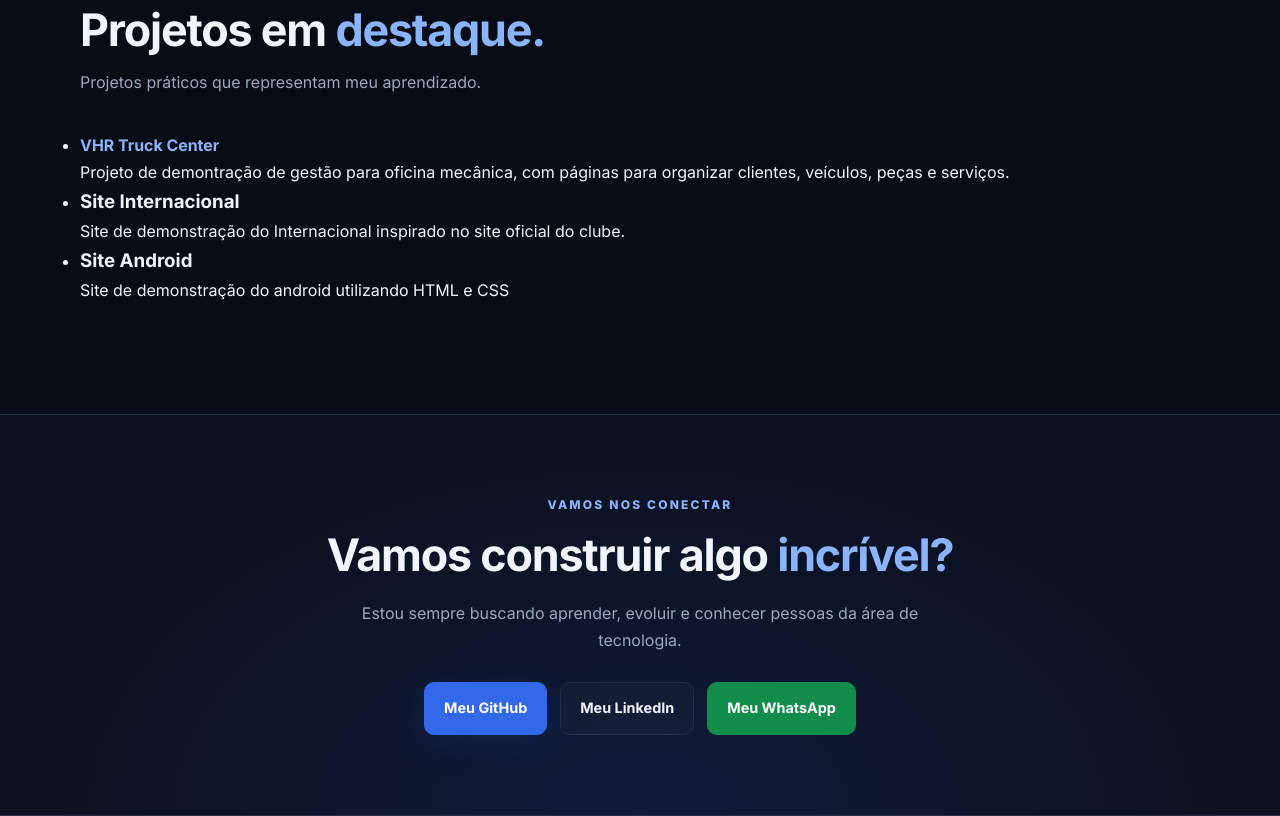
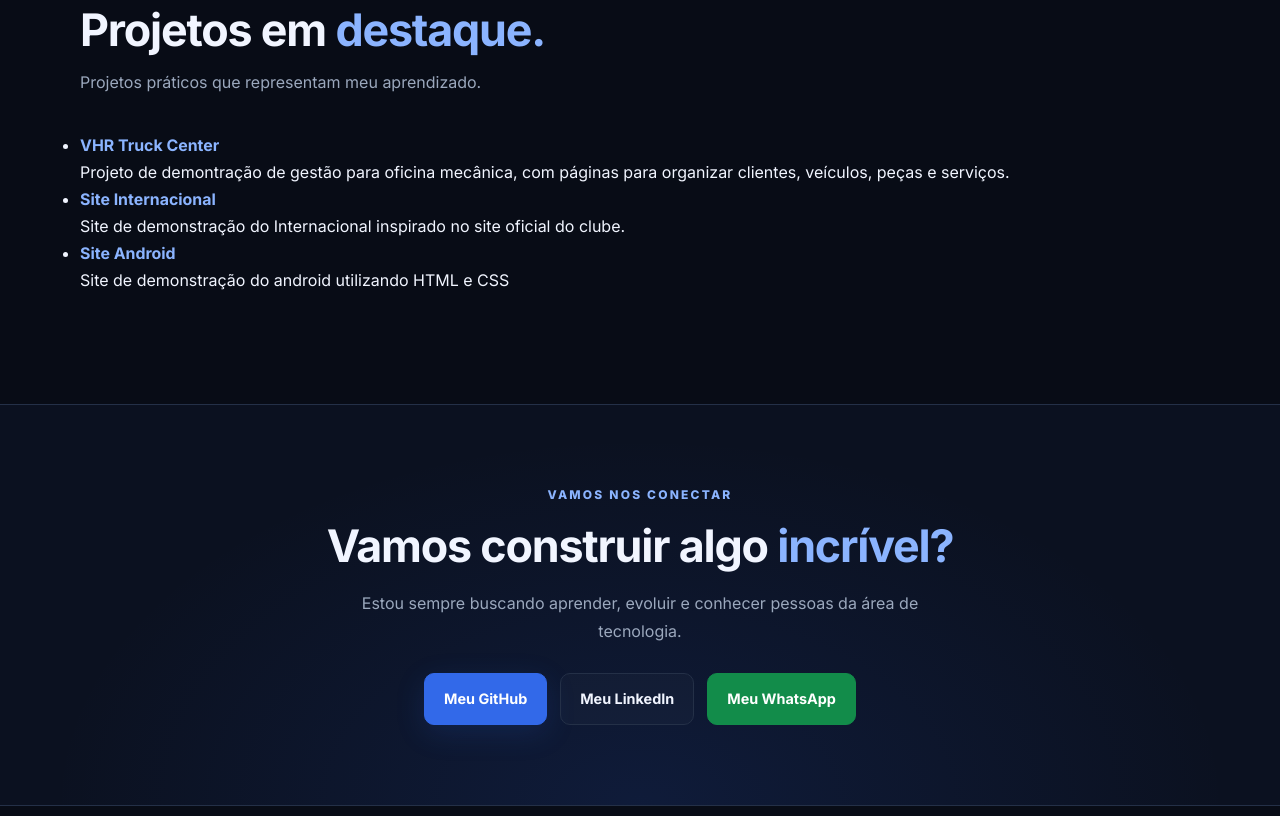
Before and after one commit to Rafael-Hugendopler/portofolio, a plain HTML site: page Portofolio/index.html in a window 1280 px wide. Shown: the part 836-1652 px from the top of the page. Drawn offline with Linux system fonts and the light colour scheme.

Commit message:
Update index.html

```diff
--- a/Portofolio/index.html
+++ b/Portofolio/index.html
@@ -99,14 +99,14 @@
                             </li>
 
                             <li>
-                                <a href="https://rafael-hugendopler.github.io/INTER-SITE/">
+                                <a href="https://rafael-hugendopler.github.io/INTER-SITE/"class="projeto-link">
                                     <h3> Site Internacional</h3>
                                 </a>
                                 <p>Site de demonstração do Internacional inspirado no site oficial do clube.</p>
                             </li>
 
                             <li>
-                                <a href="https://rafael-hugendopler.github.io/ANDROID/">
+                                <a href="https://rafael-hugendopler.github.io/ANDROID/"class="projeto-link">
                                 <h3>Site Android</h3>
                                 </a>
                                 <p>Site de demonstração do android utilizando HTML e CSS</p>
```
